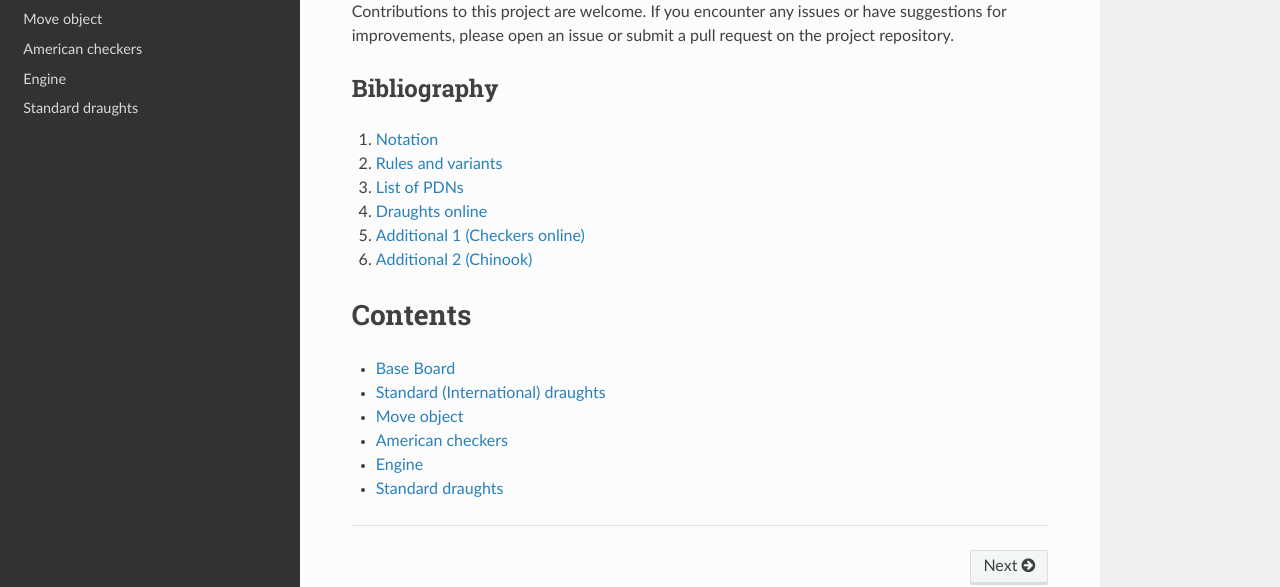
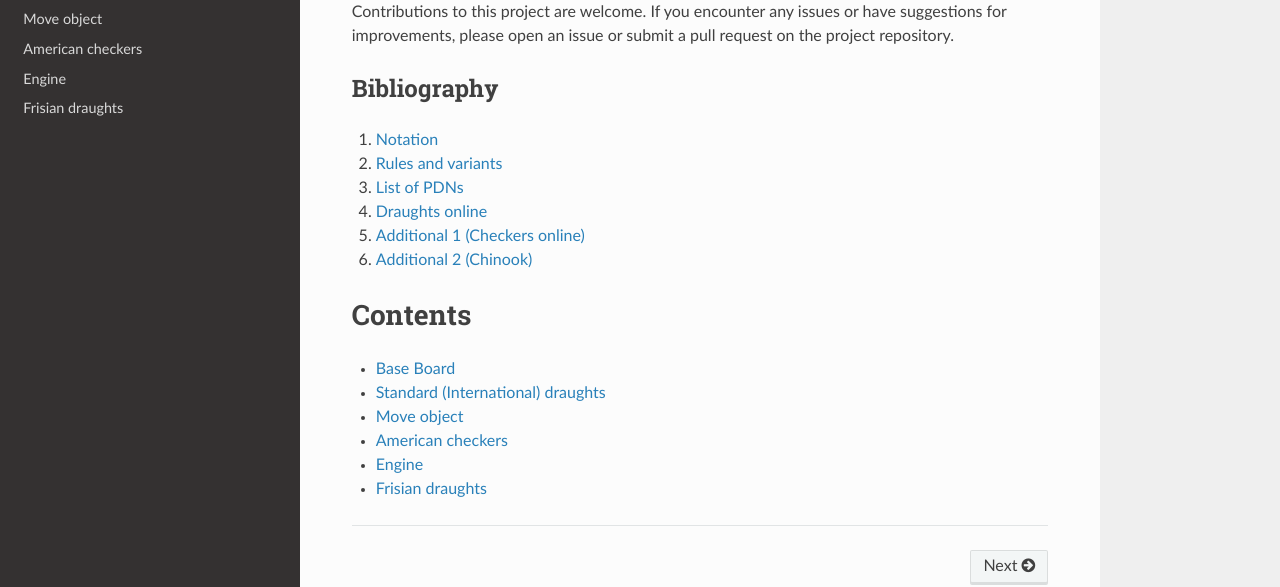
Before and after one commit to miskibin/py-draughts, a Sphinx documentation site: the page built from docs/source/index.rst, in a window 1280 px wide and 900 px high, scrolled down 3581 px. Shown: the part 185-772 px from the top of the window. Built offline with Sphinx 7.4.7 and the Read the Docs theme 2.0.0, drawn with Linux system fonts in a browser that asks for light colours.

Commit message:
Create interface for frisian

```diff
--- a/docs/source/frisian.rst
+++ b/docs/source/frisian.rst
@@ -1,6 +1,6 @@
-Standard draughts
+Frisian draughts
 ==========================================
 
-.. autoclass:: draughts.standard.Board
+.. autoclass:: draughts.frisian.Board
     :members: GAME_TYPE
     :noindex:
```
